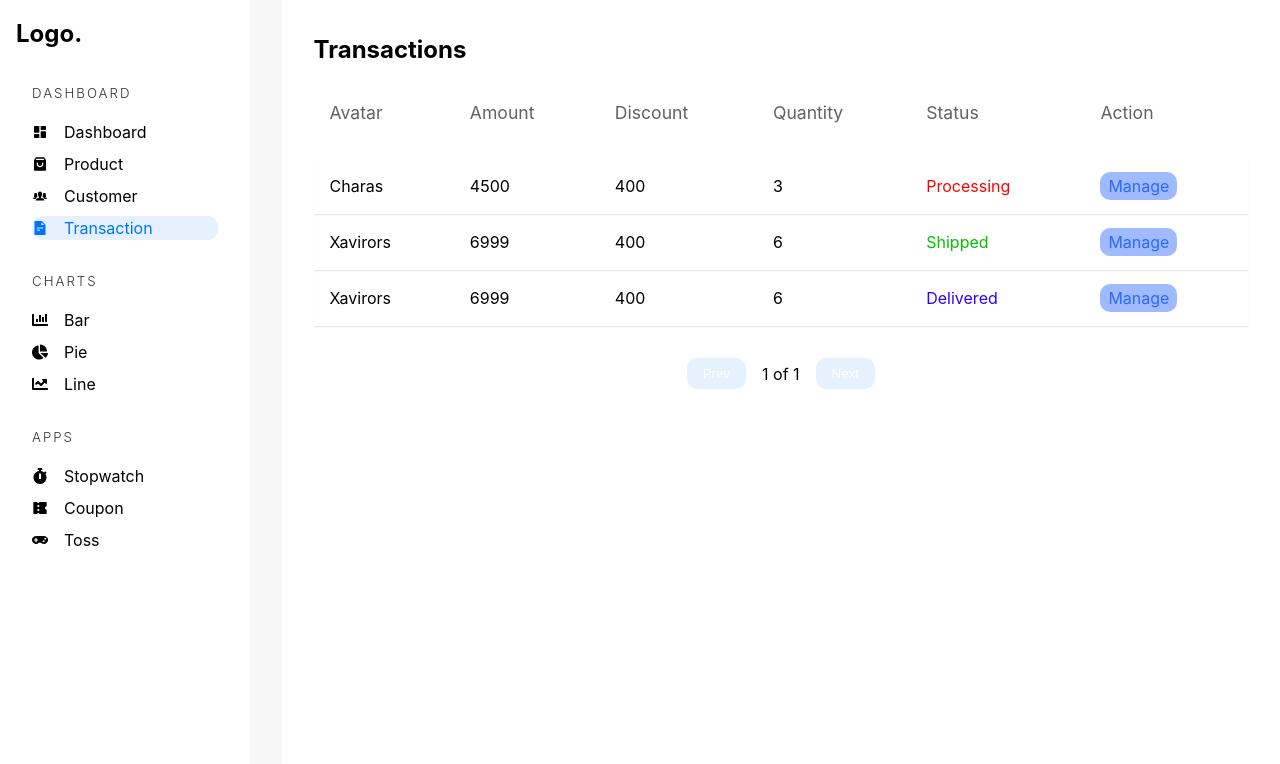
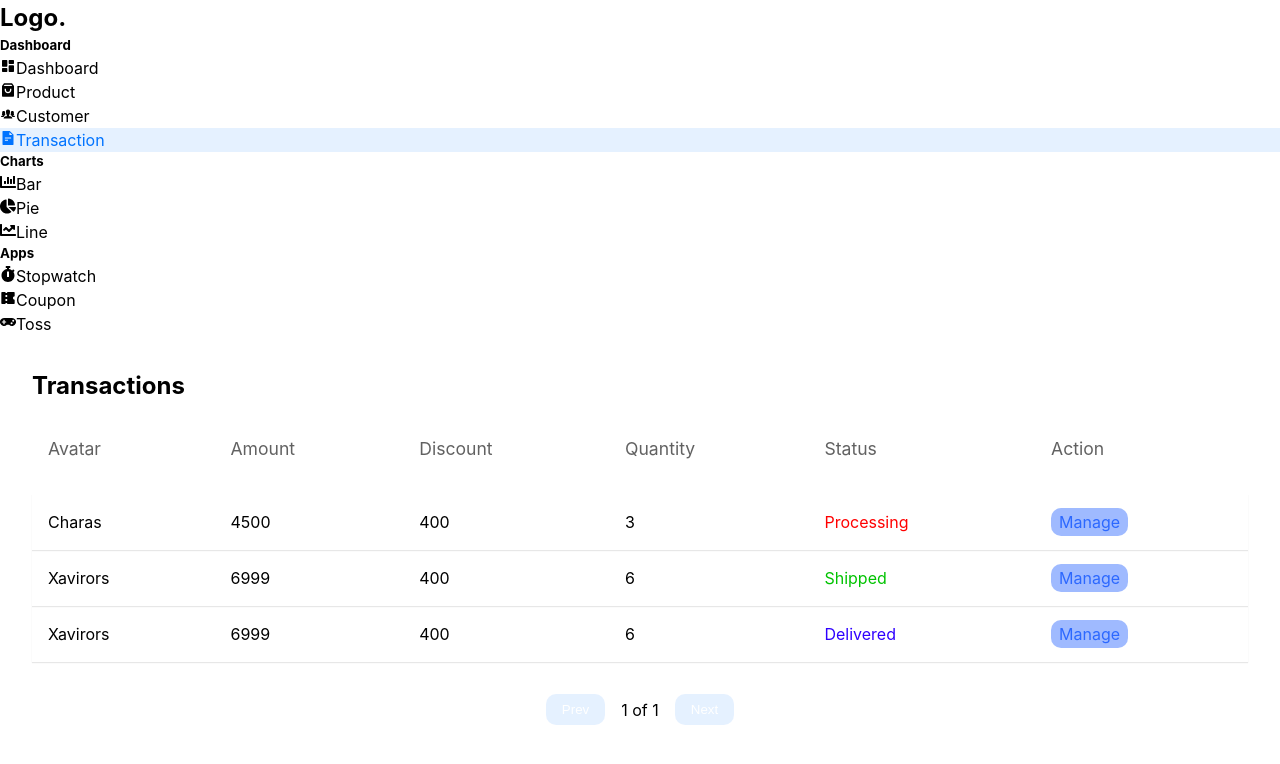
Before and after one commit to AdityaSrivastava1/Admin-Dashboard, a React (Vite) app: page /admin/transaction in a window 1280 px wide. Shown: the top 764 px of the page. Built offline with nearby package versions, Linux system fonts and the light colour scheme.

Commit message:
Update Transaction.tsx

```diff
--- a/src/pages/Transaction.tsx
+++ b/src/pages/Transaction.tsx
@@ -82,7 +82,7 @@ const Transaction = () => {
   );
 
   return (
-    <div className="adminContainer">
+    <div className="admin-container">
       {/* Sidebar */}
         <AdminSidebar/>
         <main>{Table()}</main>
```
